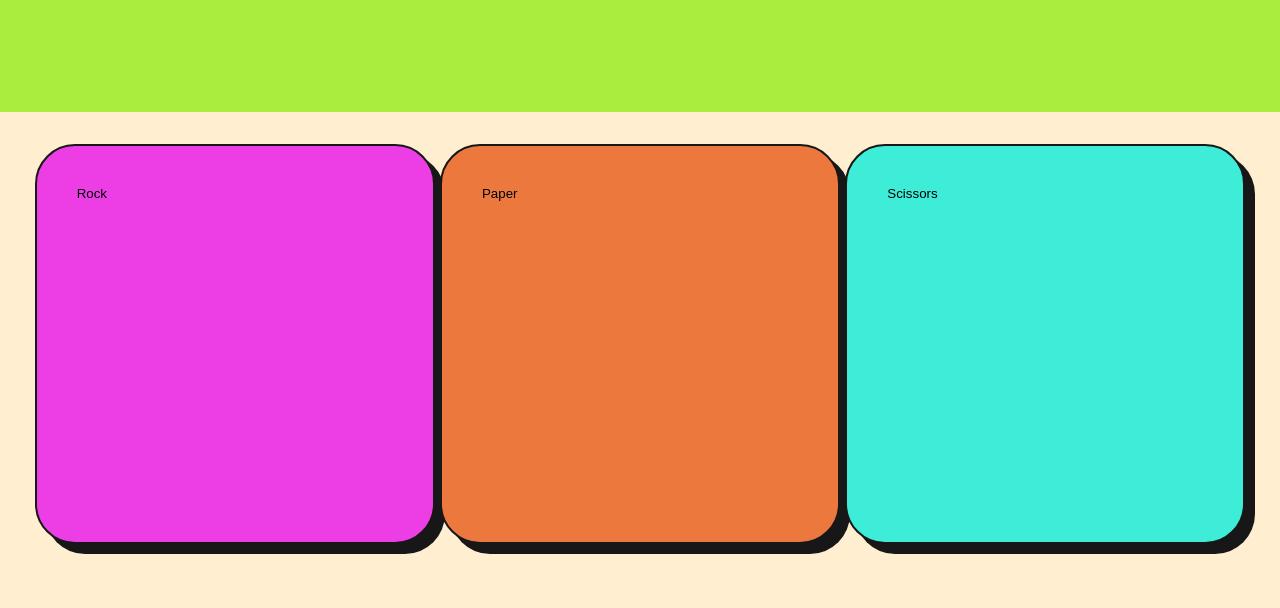
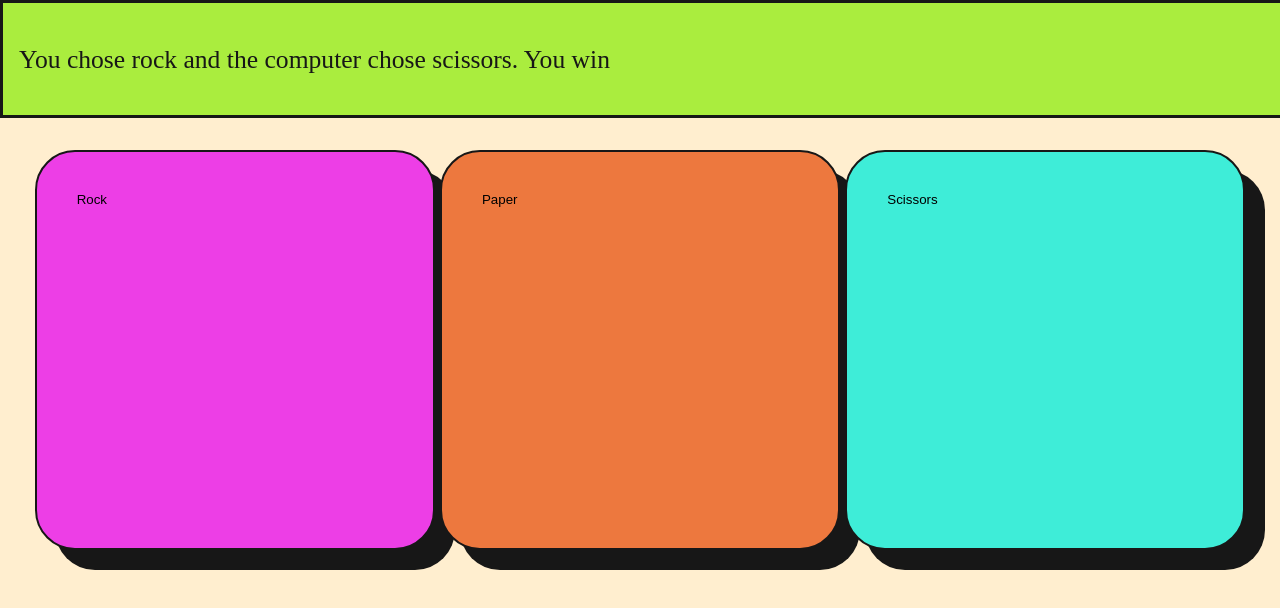
Before and after one commit to TomBeadie/RPS, a plain HTML site: page index.html in a window 1280 px wide. Both pictures are taken after a click on the button "Rock". Shown: the top 608 px of the page. Drawn offline with Linux system fonts and the light colour scheme.

Commit message:
Fix message board issue, style message board

```diff
--- a/app.js
+++ b/app.js
@@ -18,8 +18,6 @@ document.getElementById("scissors").addEventListener("click", play);
 /*-------- Functions --------*/
 
 function play(event) {
-  console.log("clicked");
-
   getPlayerChoice(event);
   getComputerChoice();
   compare();
@@ -28,10 +26,12 @@ function play(event) {
 
 function getComputerChoice() {
   const randomIndex = Math.floor(Math.random() * choices.length);
-  console.log(randomIndex);
+  computerChoice = choices[randomIndex];
 }
 
-function getPlayerChoice() {}
+function getPlayerChoice(event) {
+  playerChoice = event.target.id;
+}
 
 function compare() {
   if (playerChoice === computerChoice) {
@@ -47,4 +47,6 @@ function compare() {
   }
 }
 
-function render() {}
+function render() {
+  resultDisplayEl.textContent = `You chose ${playerChoice} and the computer chose ${computerChoice}. ${msg}`;
+}
--- a/index.html
+++ b/index.html
@@ -10,7 +10,7 @@
   <body>
     <div class="page-wrapper">
       <div class="message-board">
-        <p class="result-display"></p>
+        <p id="result-display"></p>
       </div>
 
       <div class="inner-wrapper">
--- a/main.css
+++ b/main.css
@@ -1,7 +1,7 @@
-@font-face {
+/* @font-face {
   font-family: Baunk;
   src: url("fonts/Baunk.otf");
-}
+} */
 
 body {
   background-color: #ffeecf;
@@ -13,13 +13,12 @@ body {
 }
 
 p {
-  font-family: Baunk;
+  /* font-family: Baunk; */
   font-size: 2vw;
   line-height: normal;
 }
 
 button {
-  background-color: blue;
   height: 400px;
   width: 400px;
   border-style: solid;
@@ -28,7 +27,12 @@ button {
   border-width: 2px;
   padding: 40px;
   display: flex;
-  box-shadow: 10px 10px #171717;
+  box-shadow: 20px 20px 0 0 #171717;
+}
+
+button:hover {
+  transform: translate3d(4px);
+  box-shadow: 0 0px #171717;
 }
 
 #rock {
@@ -45,8 +49,10 @@ button {
   height: 10vh;
   width: 100vw;
   background-color: #aaed3e;
+  color: #171717;
   padding: 1rem;
-  border: 1px 0px;
+  border-style: solid;
+  border-color: #171717;
 }
 
 .inner-wrapper {
```
